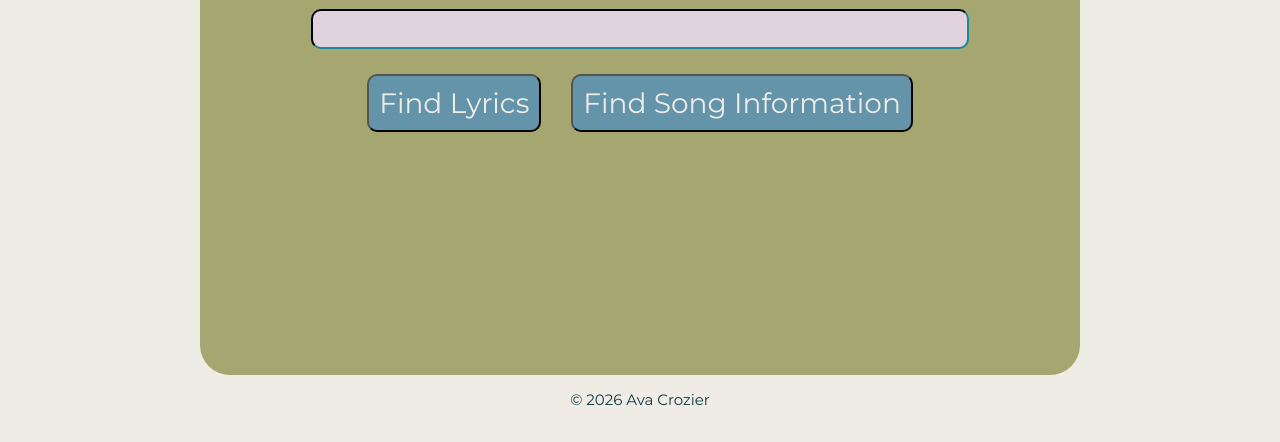
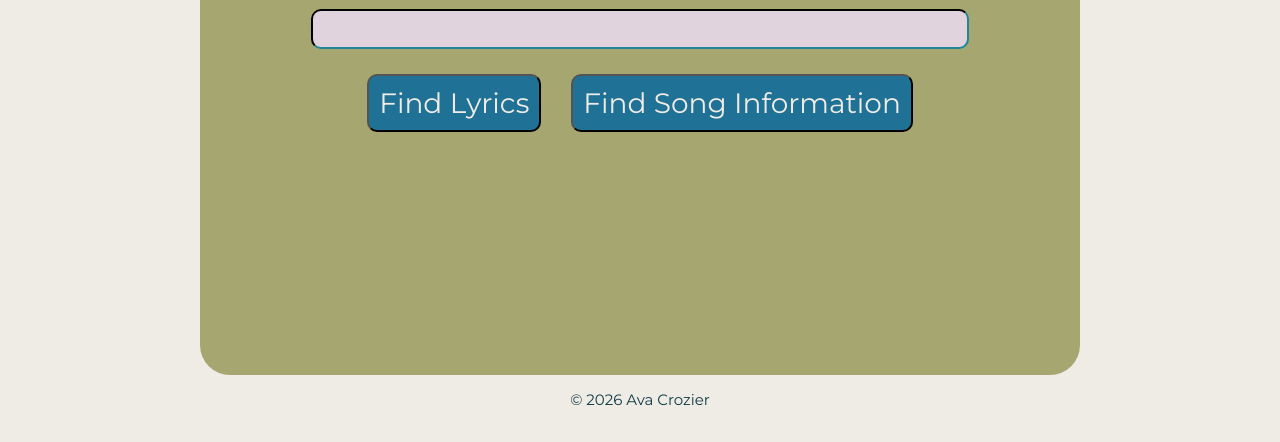
Before and after one commit to avacrozier/songSearch, a plain HTML site: page index.html in a window 1280 px wide. Shown: the part 397-839 px from the top of the page. Drawn offline with Linux system fonts and the light colour scheme; a web font is replaced by a local one.

Commit message:
Updating colors for accessibility

```diff
--- a/styles.css
+++ b/styles.css
@@ -3,7 +3,7 @@
     --myLilac: #E0D3DE;
     --myBeige: #EFECE6;
     --mySage: #A6A670;
-    --myTurquoise: #6494AA;
+    --myTurquoise: #207196;
     /* Fonts were added to root with Copilot */
     --font-title: "Special Gothic Condensed One", sans-serif;
     --font-main: "Montserrat", sans-serif;
```
